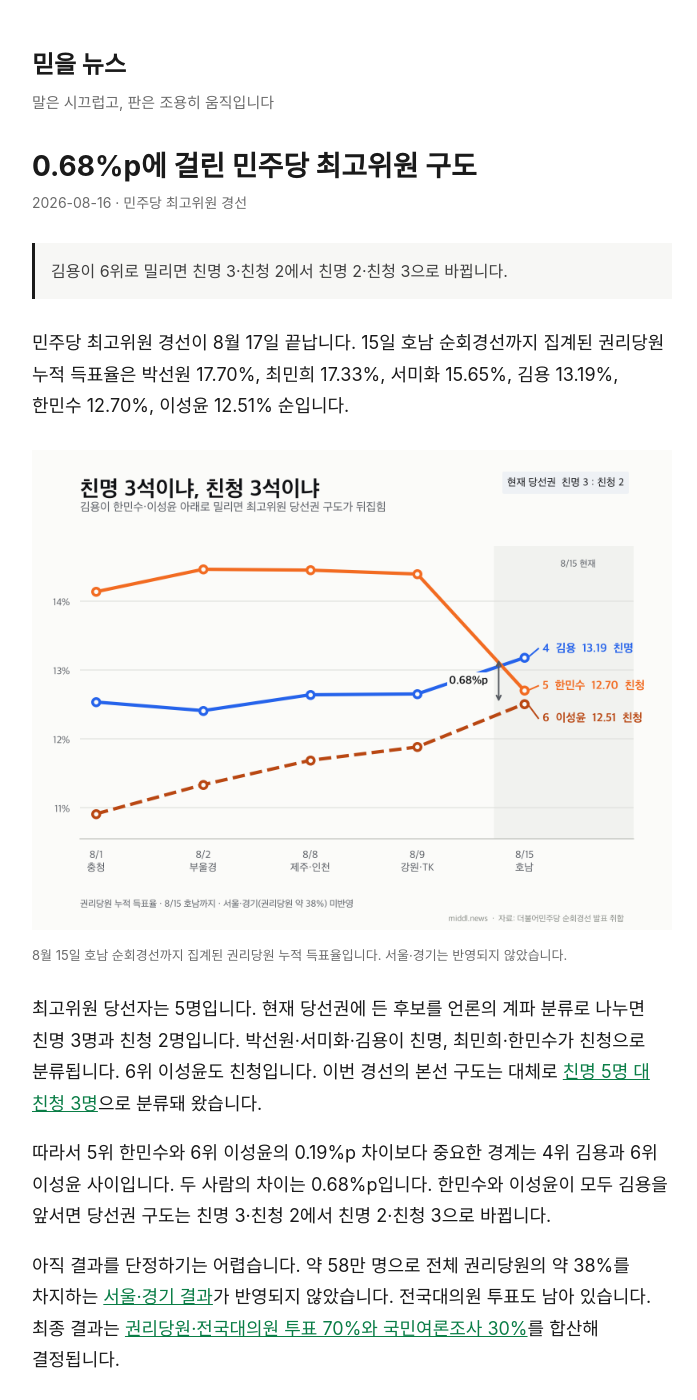
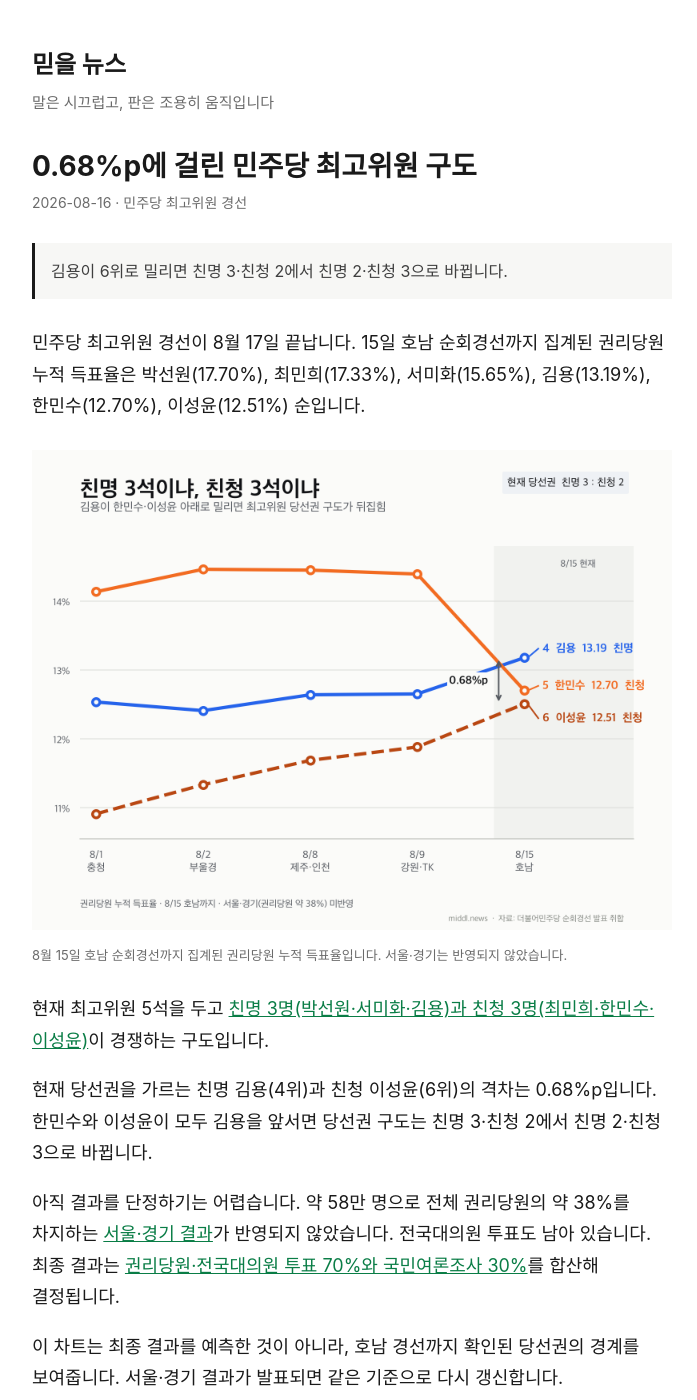
Before and after one commit to geekslife/newsstand, a Jekyll site: the page built from _posts/2026-08-16-maxgowi-cutline.md, in a window 1280 px wide and 1400 px high. Shown: the whole window, without its empty margins (288-985 px from the left). Built offline with Jekyll 4.4.1, drawn with Linux system fonts in a browser that asks for light colours; some of the changed text lies outside the part shown.

Commit message:
기사 문장 압축 및 참고 자료 추가

```diff
--- a/_posts/2026-08-16-maxgowi-cutline.md
+++ b/_posts/2026-08-16-maxgowi-cutline.md
@@ -9,17 +9,24 @@
 
 > 김용이 6위로 밀리면 친명 3·친청 2에서 친명 2·친청 3으로 바뀝니다.
 
-민주당 최고위원 경선이 8월 17일 끝납니다. 15일 호남 순회경선까지 집계된 권리당원 누적 득표율은 박선원 17.70%, 최민희 17.33%, 서미화 15.65%, 김용 13.19%, 한민수 12.70%, 이성윤 12.51% 순입니다.
+민주당 최고위원 경선이 8월 17일 끝납니다. 15일 호남 순회경선까지 집계된 권리당원 누적 득표율은 박선원(17.70%), 최민희(17.33%), 서미화(15.65%), 김용(13.19%), 한민수(12.70%), 이성윤(12.51%) 순입니다.
 
 ![민주당 최고위원 경선 4~6위 권리당원 누적 득표율. 김용 13.19%, 한민수 12.70%, 이성윤 12.51%](/assets/maxgowi_cutline_20260816.png)
 <p class="caption">8월 15일 호남 순회경선까지 집계된 권리당원 누적 득표율입니다. 서울·경기는 반영되지 않았습니다.</p>
 
-최고위원 당선자는 5명입니다. 현재 당선권에 든 후보를 언론의 계파 분류로 나누면 친명 3명과 친청 2명입니다. 박선원·서미화·김용이 친명, 최민희·한민수가 친청으로 분류됩니다. 6위 이성윤도 친청입니다. 이번 경선의 본선 구도는 대체로 [친명 5명 대 친청 3명](https://www.newspim.com/news/view/20260723001268)으로 분류돼 왔습니다.
+현재 최고위원 5석을 두고 [친명 3명(박선원·서미화·김용)과 친청 3명(최민희·한민수·이성윤)](https://www.newspim.com/news/view/20260723001268)이 경쟁하는 구도입니다.
 
-따라서 5위 한민수와 6위 이성윤의 0.19%p 차이보다 중요한 경계는 4위 김용과 6위 이성윤 사이입니다. 두 사람의 차이는 0.68%p입니다. 한민수와 이성윤이 모두 김용을 앞서면 당선권 구도는 친명 3·친청 2에서 친명 2·친청 3으로 바뀝니다.
+현재 당선권을 가르는 친명 김용(4위)과 친청 이성윤(6위)의 격차는 0.68%p입니다. 한민수와 이성윤이 모두 김용을 앞서면 당선권 구도는 친명 3·친청 2에서 친명 2·친청 3으로 바뀝니다.
 
 아직 결과를 단정하기는 어렵습니다. 약 58만 명으로 전체 권리당원의 약 38%를 차지하는 [서울·경기 결과](https://www.hani.co.kr/arti/politics/politics_general/1271417.html)가 반영되지 않았습니다. 전국대의원 투표도 남아 있습니다. 최종 결과는 [권리당원·전국대의원 투표 70%와 국민여론조사 30%](https://theminjoo.kr/main/sub/news/view.php?brd=1&post=1219367&sno=0)를 합산해 결정됩니다.
 
 이 차트는 최종 결과를 예측한 것이 아니라, 호남 경선까지 확인된 당선권의 경계를 보여줍니다. 서울·경기 결과가 발표되면 같은 기준으로 다시 갱신합니다.
 
 > **자료 기준:** 더불어민주당 지역별 순회경선 발표를 합산한 권리당원 누적 득표율입니다. 서울·경기 권리당원, 전국대의원, 국민여론조사는 반영하지 않았습니다.
+
+## 참고 자료
+
+- [더불어민주당 제3차 전국당원대회 안내](https://theminjoo.kr/main/sub/news/view.php?brd=1&post=1219367&sno=0) — 투표 일정과 반영 비율
+- [민주당 전당대회 3가지 관전포인트…15~16일 슈퍼위크서 결판](https://www.hani.co.kr/arti/politics/politics_general/1271417.html) — 서울·경기 권리당원 규모
+- [김민석·정청래·송영길, 본선 진출…최고위원 ‘친명 5명 vs 친청 3명’ 본선행](https://www.newspim.com/news/view/20260723001268) — 후보별 계파 분류
+- 더불어민주당 권역별 순회경선 발표 취합(8월 1~15일) — 후보별 득표수와 누적 득표율
```
